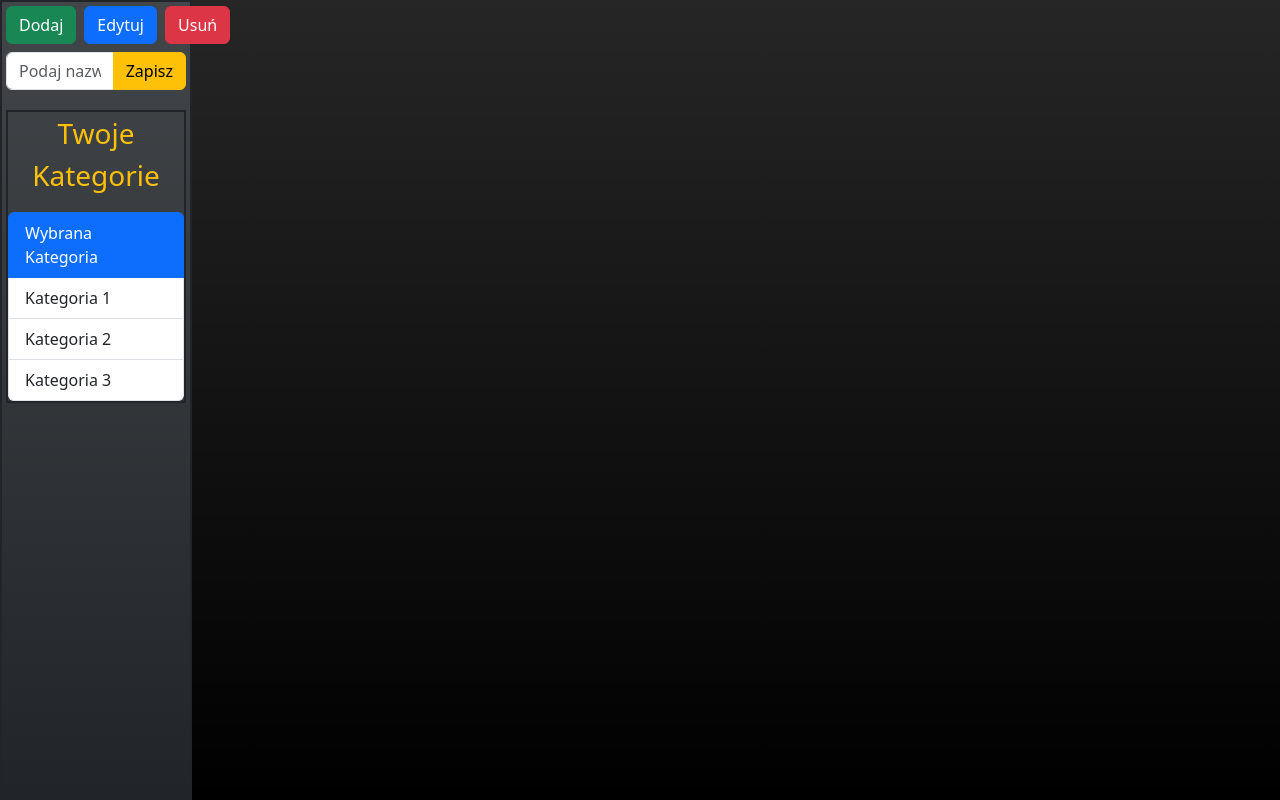
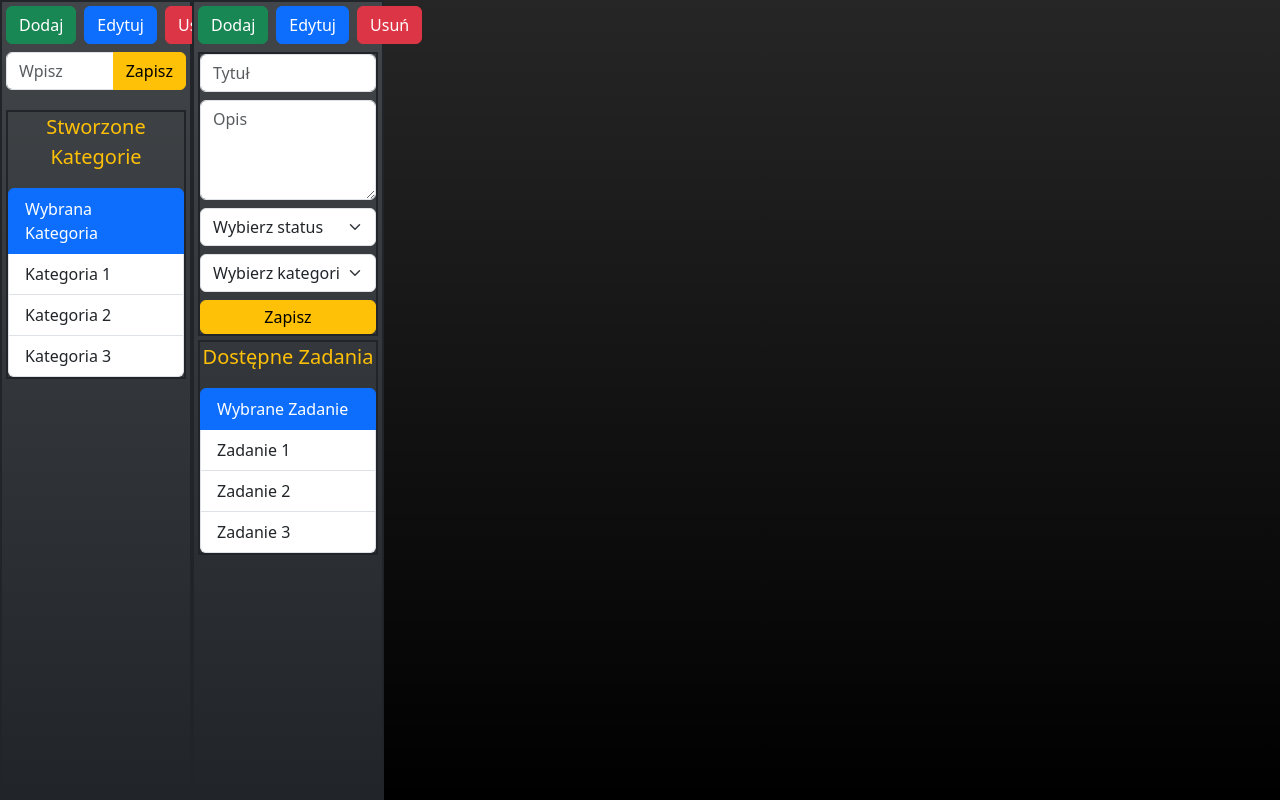
Before and after one commit to jacob66G/ToDo, an Angular app in the folder frontend/: page /user-page in a window 1280 px wide. Built offline with nearby package versions, Linux system fonts and the light colour scheme.

Commit message:
manage task component created

```diff
--- a/frontend/src/app/components/category-manage/category-manage.component.html
+++ b/frontend/src/app/components/category-manage/category-manage.component.html
@@ -7,13 +7,13 @@
     @if(inputVisible)
     {
         <div class="input-group mb-3 p-1">
-            <input type="text" class="form-control" placeholder="Podaj nazwę kategorii" aria-label="Podaj nazwę kategorii">
+            <input type="text" class="form-control" placeholder="Wpisz" aria-label="Wpisz">
             <button type="button" class="btn btn-warning">Zapisz</button>
         </div>
     }
 
     <div class="border border-2 border-dark m-1">
-        <p class="fw-normal fs-3 text-center text-warning">Twoje Kategorie</p>
+        <p class="fw-normal fs-5 text-center text-warning">Stworzone Kategorie</p>
         <div class="list-group">
             <button type="button" class="list-group-item list-group-item-action active" aria-current="true">
               Wybrana Kategoria
--- /dev/null
+++ b/frontend/src/app/components/task-manage/task-manage.component.css
@@ -0,0 +1,9 @@
+#main-div {
+    width: 15vw;
+    height: 100vh;
+    box-sizing: border-box;
+}
+
+#save-button{
+    height: 10px;
+}
--- /dev/null
+++ b/frontend/src/app/components/task-manage/task-manage.component.html
@@ -0,0 +1,39 @@
+<div id="main-div" class="border border-2 border-dark bg-dark bg-gradient">
+    <div class="d-flex justify-content-between d-grid gap-2 p-1">
+        <button class="btn btn-success" type="button">Dodaj</button>
+        <button class="btn btn-primary" type="button">Edytuj</button>
+        <button class="btn btn-danger" type="button">Usuń</button>
+    </div>
+
+    <div id="create-panel" class="border border-2 border-dark m-1">
+        <input type="text" class="form-control mb-2" placeholder="Tytuł">
+
+        <textarea class="form-control mb-2" placeholder="Opis" id="floatingTextarea2" style="height: 100px"></textarea>
+
+        <select class="form-select mb-2" aria-label="Default select example">
+            <option selected>Wybierz status</option>
+            <option value="1">One</option>
+            <option value="2">Two</option>
+            <option value="3">Three</option>
+        </select>
+
+        <select class="form-select mb-2" aria-label="Default select example">
+            <option selected>Wybierz kategorię</option>
+            <option value="1">One</option>
+            <option value="2">Two</option>
+            <option value="3">Three</option>
+        </select>
+
+        <button id="save-button" type="button" class="btn w-100 p-3 btn-warning d-flex justify-content-center align-items-center">Zapisz</button>
+    </div>
+
+    <div class="border border-2 border-dark m-1">
+        <p class="fw-normal fs-5 text-center text-warning">Dostępne Zadania</p>
+        <div id="category-group" class="list-group">
+            <button type="button" class="list-group-item list-group-item-action active" aria-current="true">Wybrane Zadanie</button>
+            <button type="button" class="list-group-item list-group-item-action">Zadanie 1</button>
+            <button type="button" class="list-group-item list-group-item-action">Zadanie 2</button>
+            <button type="button" class="list-group-item list-group-item-action">Zadanie 3</button>
+        </div>
+    </div>
+</div>
--- a/frontend/src/app/pages/user-page/user-page.component.css
+++ b/frontend/src/app/pages/user-page/user-page.component.css
@@ -0,0 +1,3 @@
+#main-div{
+    display: flex;
+}
--- a/frontend/src/app/pages/user-page/user-page.component.html
+++ b/frontend/src/app/pages/user-page/user-page.component.html
@@ -1 +1,4 @@
-<app-category-manage></app-category-manage>
+<div id="main-div">
+    <app-category-manage></app-category-manage>
+    <app-task-manage></app-task-manage>
+</div>
--- a/frontend/src/app/pages/user-page/user-page.component.ts
+++ b/frontend/src/app/pages/user-page/user-page.component.ts
@@ -1,9 +1,10 @@
 import { Component } from '@angular/core';
 import { CategoryManageComponent } from '../../components/category-manage/category-manage.component';
+import { TaskManageComponent } from '../../components/task-manage/task-manage.component';
 
 @Component({
   selector: 'app-user-page',
-  imports: [CategoryManageComponent],
+  imports: [CategoryManageComponent, TaskManageComponent],
   templateUrl: './user-page.component.html',
   styleUrl: './user-page.component.css'
 })
```
Also changed, not shown: frontend/src/app/components/task-manage/task-manage.component.ts (added, +12 -0 lines), 1 other file (tests, documents, lock files or other folders).
